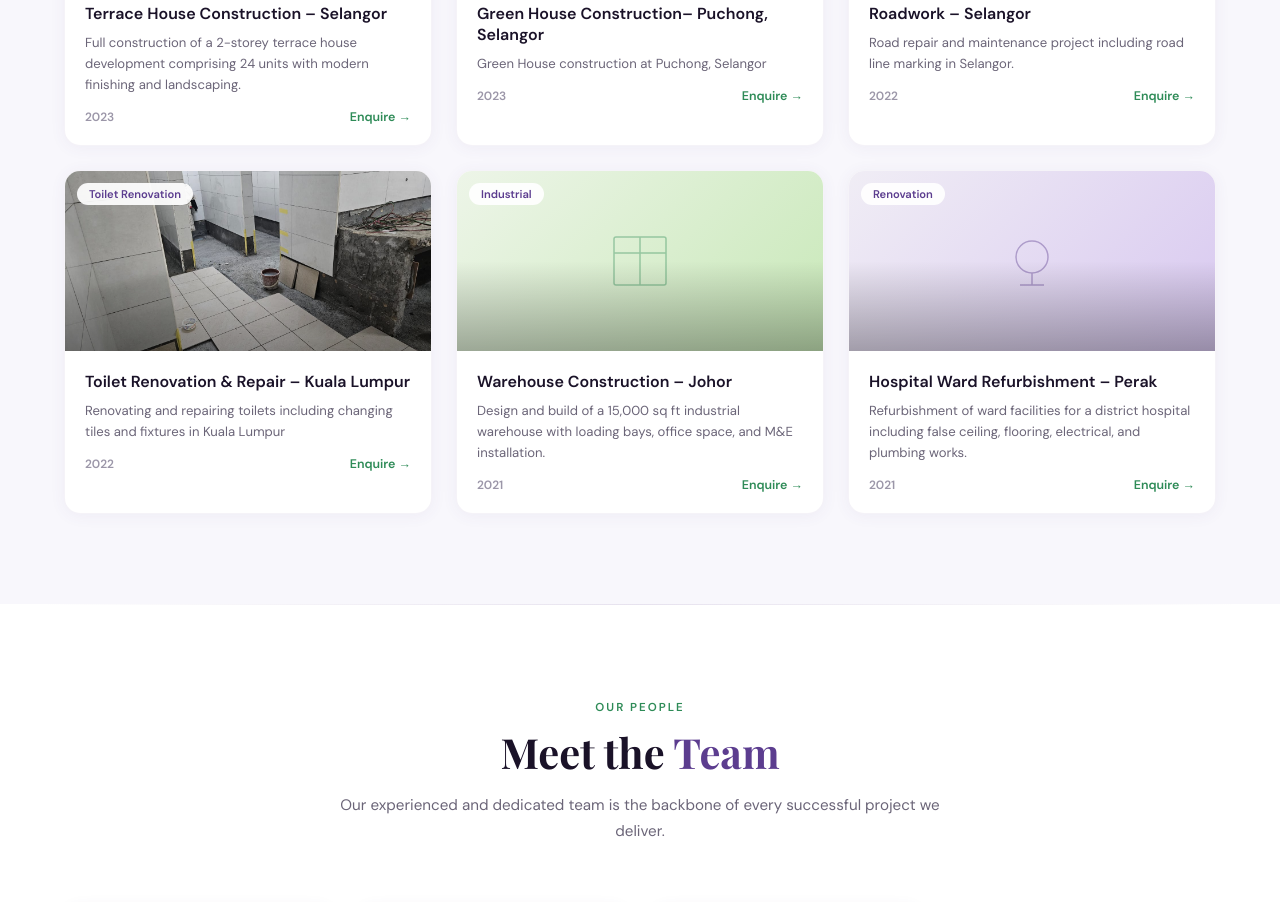
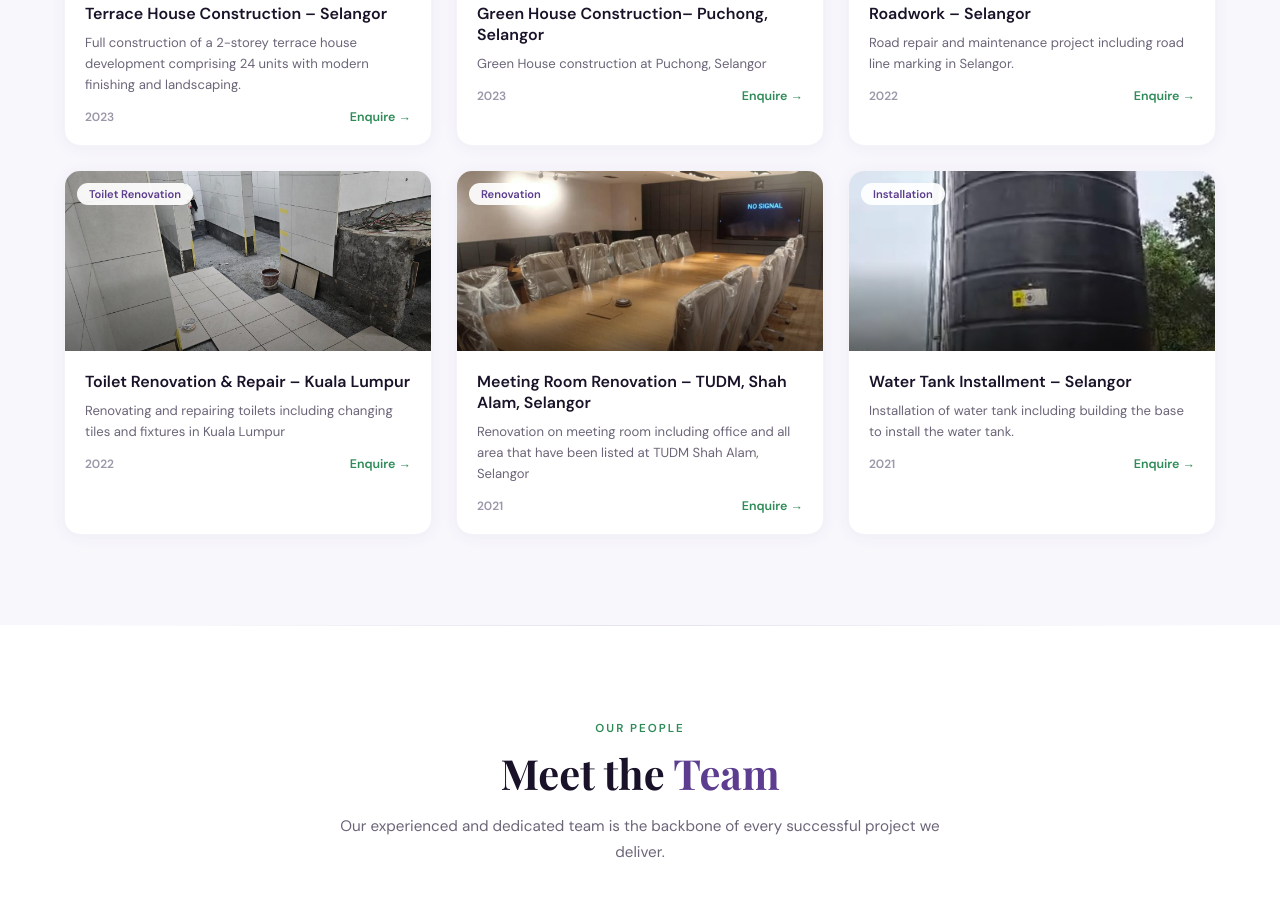
Before and after one commit to Ucopper441/Shahpini, a website: page main.html in a window 1280 px wide. Shown: the part 1926-2828 px from the top of the page. Drawn offline with nearby package versions, Linux system fonts and the light colour scheme.

```diff
--- a/main.html
+++ b/main.html
@@ -188,14 +188,14 @@
     </div>
 
     <div class="project-card reveal">
-      <div class="project-thumb" style="background: linear-gradient(135deg, #EDF5E8, #C8E8B8);">
-        <svg viewBox="0 0 64 64" fill="none" stroke="#2E8B57" stroke-width="1.5"><rect x="6" y="8" width="52" height="48" rx="2"/><line x1="6" y1="24" x2="58" y2="24"/><line x1="32" y1="8" x2="32" y2="56"/></svg>
+      <div class="project-thumb" style="background-image: url('img/meetingroom.jpg'); background-size: cover; background-position: center;">
         <div class="project-thumb-overlay"></div>
-        <span class="project-type-badge">Industrial</span>
+        <div class="project-thumb-overlay"></div>
+        <span class="project-type-badge">Renovation</span>
       </div>
       <div class="project-body">
-        <h4>Warehouse Construction – Johor</h4>
-        <p>Design and build of a 15,000 sq ft industrial warehouse with loading bays, office space, and M&E installation.</p>
+        <h4>Meeting Room Renovation – TUDM, Shah Alam, Selangor</h4>
+        <p>Renovation on meeting room including office and all area that have been listed at TUDM Shah Alam, Selangor</p>
         <div class="project-meta">
           <span class="year">2021</span>
           <a href="#contact" class="project-link">Enquire →</a>
@@ -204,15 +204,15 @@
     </div>
 
     <div class="project-card reveal">
-      <div class="project-thumb" style="background: linear-gradient(135deg, #F0EDF5, #D8C8F0);">
-        <svg viewBox="0 0 64 64" fill="none" stroke="#5C3D8F" stroke-width="1.5"><circle cx="32" cy="28" r="16"/><path d="M32 44 L32 56"/><path d="M20 56 L44 56"/></svg>
+      <div class="project-thumb" style="background-image: url('img/WaterTank.jpeg'); background-size: cover; background-position: center;">
         <div class="project-thumb-overlay"></div>
-        <span class="project-type-badge">Renovation</span>
+        <div class="project-thumb-overlay"></div>
+        <span class="project-type-badge">Installation</span>
       </div>
       <div class="project-body">
-        <h4>Hospital Ward Refurbishment – Perak</h4>
-        <p>Refurbishment of ward facilities for a district hospital including false ceiling, flooring, electrical, and plumbing works.</p>
-        <div class="project-meta">
+        <h4>Water Tank Installment – Selangor</h4>
+          <p>Installation of water tank including building the base to install the water tank.</p>
+          <div class="project-meta">
           <span class="year">2021</span>
           <a href="#contact" class="project-link">Enquire →</a>
         </div>
```
Also changed, not shown: main.css (+1 -3 lines), 1 other file.
